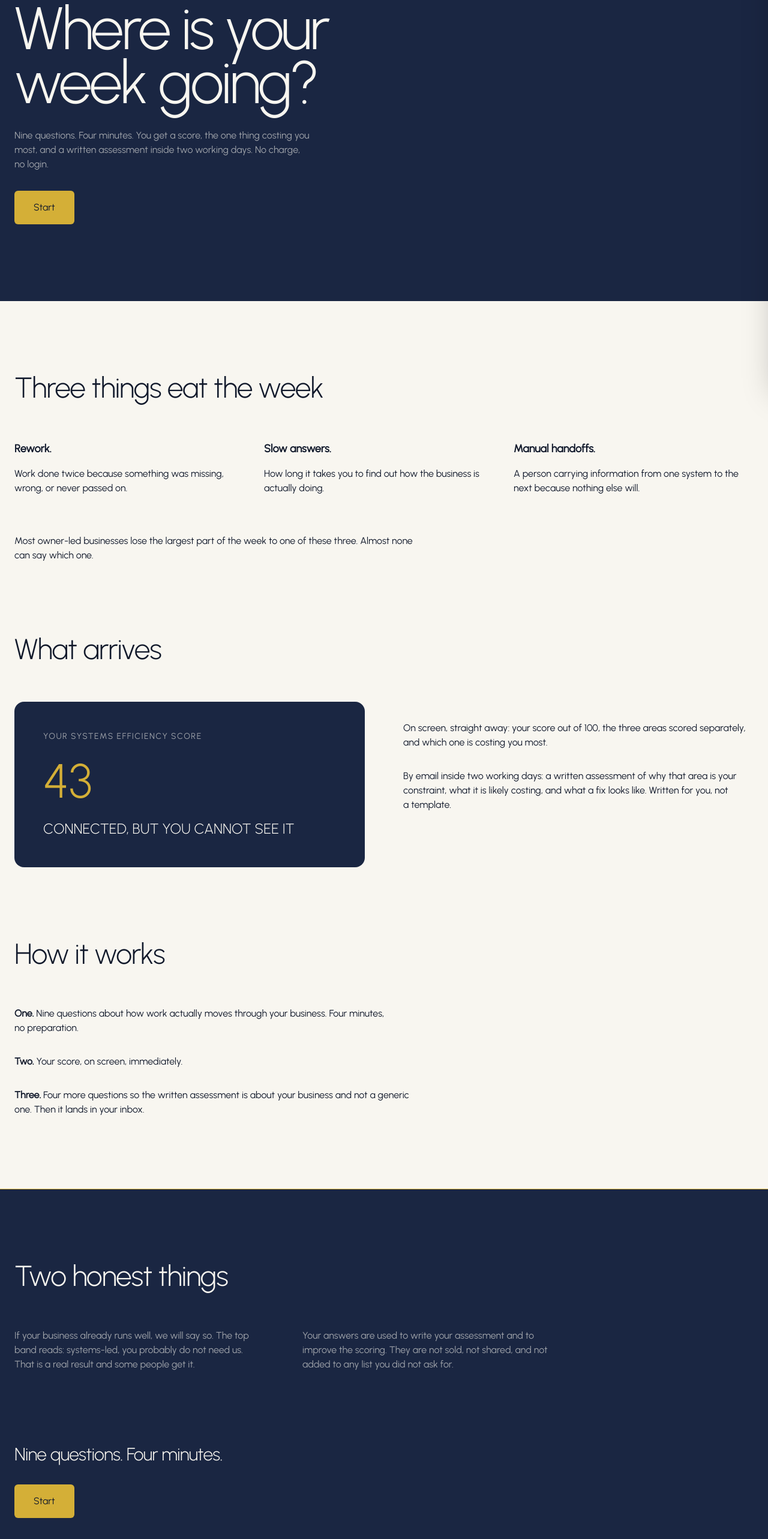
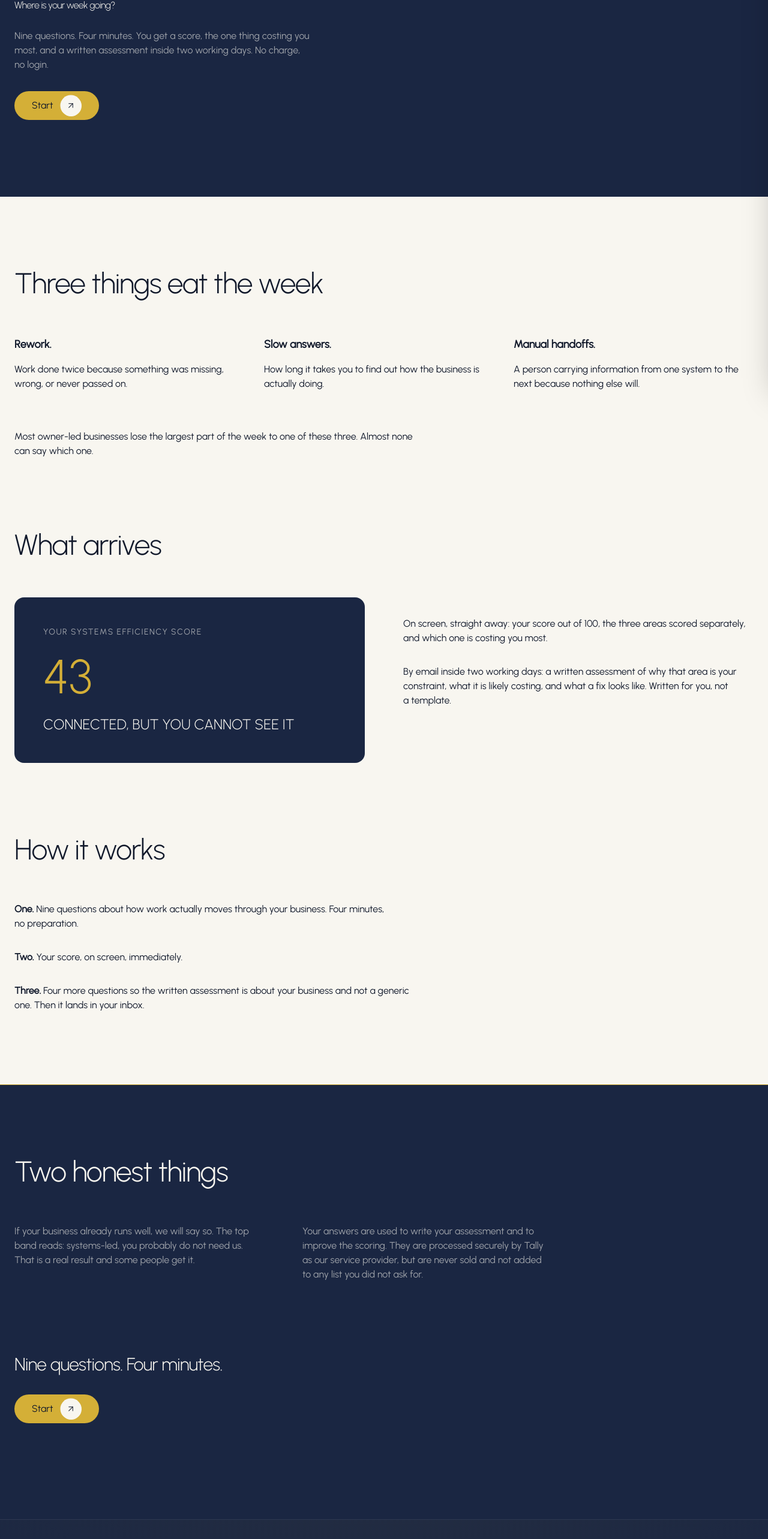
Before and after one commit to ashok-1986/alchemetryx-main, a Next.js app: page /week in a window 1280 px wide. Shown: the part 158-2724 px from the top of the page at 60% size. Built offline with nearby package versions, Linux system fonts and the light colour scheme.

Commit message:
feat: Update week CTA to animated pill and standardize hero font sizes

```diff
--- a/app/about/page.tsx
+++ b/app/about/page.tsx
@@ -26,7 +26,7 @@ export default function AboutPage() {
             <p className="text-xs uppercase tracking-[0.18em] text-[var(--color-gold)] mb-6">
               About Alchemetryx
             </p>
-            <h1 className="text-[clamp(2.5rem,5vw,4.5rem)] font-light leading-[1.05] tracking-[-0.03em] text-white">
+            <h1 className="text-[var(--text-display-xl)] font-light leading-[1.05] tracking-[-0.03em] text-white">
               When software is disconnected, your team spends their day copying data and you carry every decision.
             </h1>
             <p className="mt-8 text-lg md:text-xl font-normal leading-relaxed text-white/80 max-w-[52ch]">
--- a/app/already-bought/page.tsx
+++ b/app/already-bought/page.tsx
@@ -23,7 +23,7 @@ export default function AlreadyBoughtPage() {
           <p className="text-xs uppercase tracking-[0.18em] text-[var(--color-gold)] mb-6">
             ALREADY BOUGHT AI?
           </p>
-          <h1 className="text-[clamp(2.5rem,6vw,4.5rem)] font-light leading-[1.06] tracking-[-0.04em] max-w-[22ch] text-[var(--color-pearl)]">
+          <h1 className="text-[var(--text-display-xl)] font-light leading-[1.06] tracking-[-0.04em] max-w-[22ch] text-[var(--color-pearl)]">
             You bought the tools. Nobody checked what they changed.
           </h1>
           <p className="mt-6 text-lg md:text-xl font-normal leading-relaxed text-[var(--color-slate)] max-w-[55ch]">
--- a/app/book/page.tsx
+++ b/app/book/page.tsx
@@ -14,7 +14,7 @@ export default function BookPage() {
   return (
     <SectionFullBleed tone="light" className="pt-32 pb-24 md:pt-36">
       <div className="max-w-[52ch]">
-        <h1 className="text-[clamp(2rem,4vw,3.25rem)] font-light leading-[1.1] tracking-[-0.035em] text-[var(--color-ink)]">
+        <h1 className="text-[var(--text-display-xl)] font-light leading-[1.1] tracking-[-0.035em] text-[var(--color-ink)]">
           Book a 30-minute call
         </h1>
         <p className="mt-5 text-lg md:text-xl font-normal leading-relaxed text-[var(--color-ink)]">
--- a/app/not-yet/page.tsx
+++ b/app/not-yet/page.tsx
@@ -22,7 +22,7 @@ export default function NotYetPage() {
           <p className="text-xs uppercase tracking-[0.18em] text-[var(--color-gold)] mb-6">
             NOT BOUGHT AI YET?
           </p>
-          <h1 className="text-[clamp(2.5rem,6vw,4.5rem)] font-light leading-[1.06] tracking-[-0.04em] max-w-[18ch] text-[var(--color-pearl)]">
+          <h1 className="text-[var(--text-display-xl)] font-light leading-[1.06] tracking-[-0.04em] max-w-[18ch] text-[var(--color-pearl)]">
             Start with one job before buying more software.
           </h1>
           <p className="mt-6 text-lg md:text-xl font-normal leading-relaxed text-[var(--color-slate)] max-w-[55ch]">
--- a/app/privacy/page.tsx
+++ b/app/privacy/page.tsx
@@ -21,7 +21,7 @@ export default function PrivacyPage() {
           <p className="text-xs uppercase tracking-[0.18em] text-[var(--color-gold-deep)]">
             Legal & Compliance
           </p>
-          <h1 className="text-[clamp(2.25rem,4.5vw,3.5rem)] font-light leading-[1.1] tracking-[-0.035em] text-[var(--color-ink)]">
+          <h1 className="text-[var(--text-display-xl)] font-light leading-[1.1] tracking-[-0.035em] text-[var(--color-ink)]">
             Privacy Policy
           </h1>
           <p className="text-sm text-[var(--color-slate)]">
--- a/app/terms/page.tsx
+++ b/app/terms/page.tsx
@@ -21,7 +21,7 @@ export default function TermsPage() {
           <p className="text-xs uppercase tracking-[0.18em] text-[var(--color-gold-deep)]">
             Legal & Compliance
           </p>
-          <h1 className="text-[clamp(2.25rem,4.5vw,3.5rem)] font-light leading-[1.1] tracking-[-0.035em] text-[var(--color-ink)]">
+          <h1 className="text-[var(--text-display-xl)] font-light leading-[1.1] tracking-[-0.035em] text-[var(--color-ink)]">
             Terms of Service
           </h1>
           <p className="text-sm text-[var(--color-slate)]">
--- a/app/week/page.tsx
+++ b/app/week/page.tsx
@@ -1,4 +1,5 @@
 import type { Metadata } from "next";
+import { CircleExpandButton } from "@/components/ui/circle-expand-button";
 
 export const metadata: Metadata = {
   title: "Where's your week going? — Alchemetryx",
@@ -32,7 +33,7 @@ export default function WeekMarketingPage() {
         {/* SECTION 1: HERO (Sapphire) */}
         <section className="bg-sapphire text-pearl pt-32 pb-20 md:pt-40 md:pb-32 px-6">
           <div className="max-w-7xl mx-auto flex flex-col items-start gap-8">
-            <h1 className="font-urbanist font-light text-5xl md:text-7xl lg:text-[100px] leading-[0.9] tracking-[-0.04em] max-w-4xl">
+            <h1 className="font-urbanist font-light text-[var(--text-display-xl)] leading-[0.9] tracking-[-0.04em] max-w-4xl">
               Where is your week going?
             </h1>
 
@@ -42,12 +43,13 @@ export default function WeekMarketingPage() {
               days. No charge, no login.
             </p>
 
-            <a
+            <CircleExpandButton
               href={tallyUrl}
-              className="inline-flex items-center justify-center bg-gold text-ink font-medium px-8 py-4 rounded-[6px] active:scale-97 transition-transform duration-160 ease-out"
+              variant="primary"
+              size="lg"
             >
               Start
-            </a>
+            </CircleExpandButton>
           </div>
         </section>
 
@@ -169,8 +171,9 @@ export default function WeekMarketingPage() {
               </p>
               <p className="text-body text-slate">
                 Your answers are used to write your assessment and to improve
-                the scoring. They are not sold, not shared, and not added to any
-                list you did not ask for.
+                the scoring. They are processed securely by Tally as our service
+                provider, but are never sold and not added to any list you did
+                not ask for.
               </p>
             </div>
           </div>
@@ -183,12 +186,13 @@ export default function WeekMarketingPage() {
               Nine questions. Four minutes.
             </p>
 
-            <a
+            <CircleExpandButton
               href={tallyUrl}
-              className="inline-flex items-center justify-center bg-gold text-ink font-medium px-8 py-4 rounded-[6px] active:scale-97 transition-transform duration-160 ease-out"
+              variant="primary"
+              size="lg"
             >
               Start
-            </a>
+            </CircleExpandButton>
           </div>
         </section>
       </main>
--- a/app/week/result/page.tsx
+++ b/app/week/result/page.tsx
@@ -63,8 +63,10 @@ export default async function WeekResultPage(props: { searchParams: Promise<Reco
   const strongestLabel = LABELS[result.strongest];
   const bandLabel = BAND_LABELS[result.band];
 
-  // Placeholder form B link - to be replaced when Form B is built
-  const formBUrlObj = new URL(process.env.NEXT_PUBLIC_FORM_B_URL || "https://tally.so/r/xxx");
+  if (!process.env.NEXT_PUBLIC_FORM_B_URL) {
+    throw new Error("NEXT_PUBLIC_FORM_B_URL is not configured.");
+  }
+  const formBUrlObj = new URL(process.env.NEXT_PUBLIC_FORM_B_URL);
   formBUrlObj.searchParams.set("score", result.score.toString());
   formBUrlObj.searchParams.set("leakage", result.leakage.toString());
   formBUrlObj.searchParams.set("visibility", result.visibility.toString());
--- a/components/sections/hero.tsx
+++ b/components/sections/hero.tsx
@@ -21,7 +21,7 @@ export function Hero() {
               "shouldn't depend",
               "on who knows how.",
             ]}
-            className="text-[clamp(3rem,7vw,5.5rem)] font-light leading-[1.05] tracking-[-0.04em] max-w-[18ch]"
+            className="text-[var(--text-display-xl)] font-light leading-[1.05] tracking-[-0.04em] max-w-[18ch]"
           />
 
           <Reveal delay={0.3}>
--- a/lib/score.ts
+++ b/lib/score.ts
@@ -98,7 +98,7 @@ export function q8Rating(selected: string[]): Rating {
     .filter(g => g.some((o: string) => picked.includes(o))).length;
 
   if (groups === 3 && picked.length >= 4) return 5;
-  if (groups === 2) return 4;
+  if (groups >= 2) return 4;
   if (groups === 1 && picked.length >= 3) return 3;
   if (picked.length >= 1) return 2;
   return 1;
```
Also changed, not shown: 1 other file (tests, documents, lock files or other folders).
